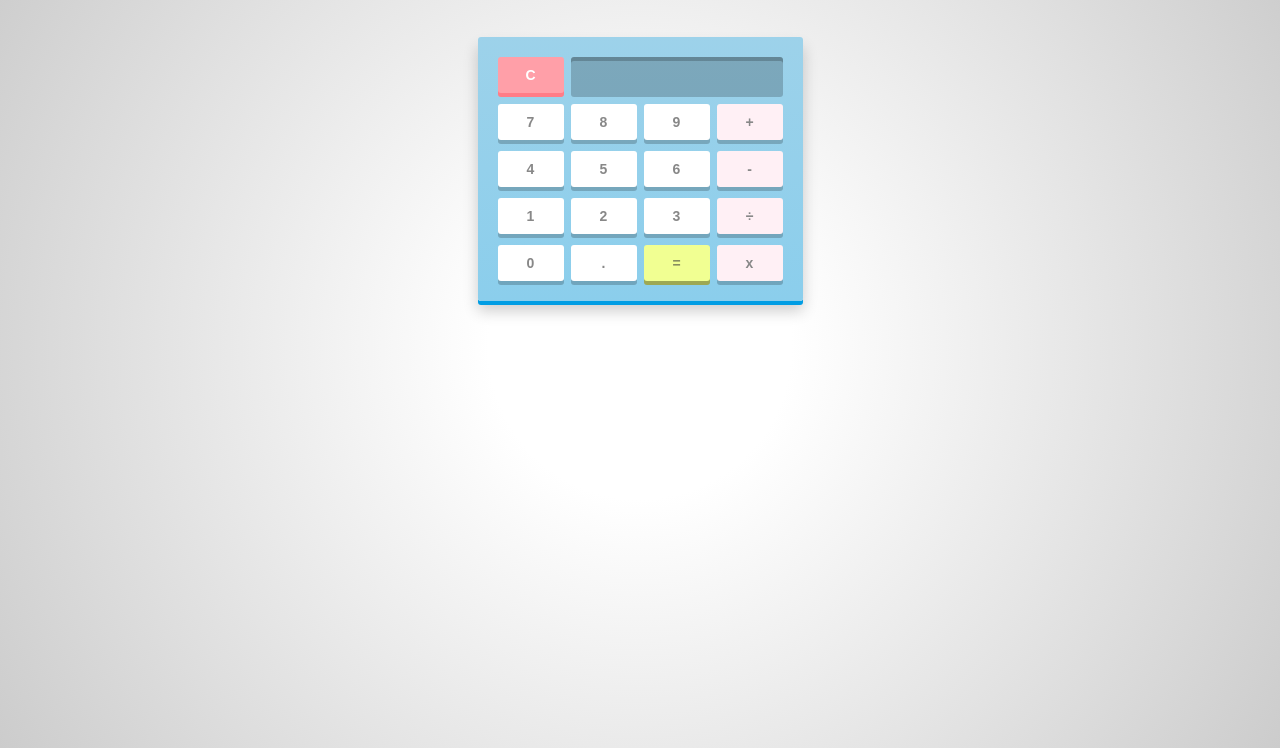
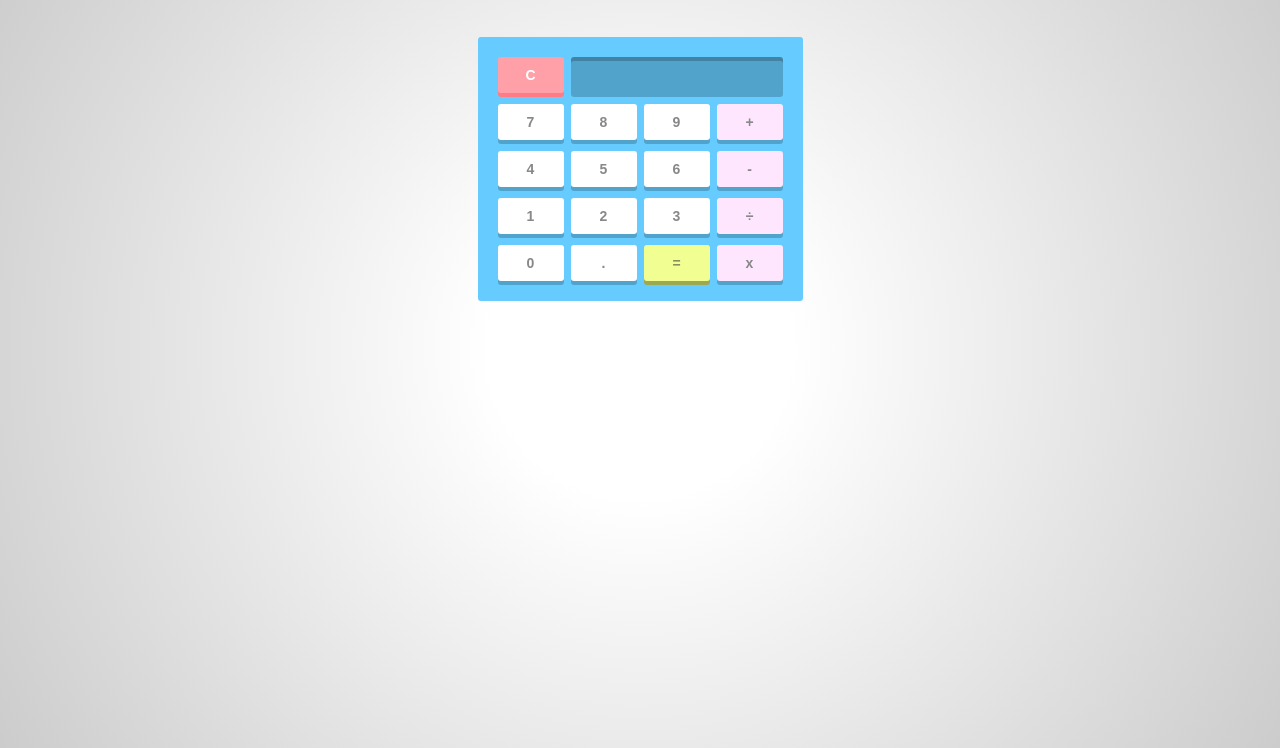
Before and after one commit to prems303/js-calculator, a plain HTML site: page index.html in a window 1280 px wide. Shown: the part 52-800 px from the top of the page. Drawn offline with Linux system fonts and the light colour scheme.

Commit message:
checked for functions

```diff
--- a/styles/main.css
+++ b/styles/main.css
@@ -30,11 +30,8 @@ h1 {
 
   margin: 40px auto;
   padding: 20px 20px 9px;
-
-  background: #9dd2ea;
-  background: linear-gradient(#9dd2ea, #8bceec);
+  background: #66ccff;
   border-radius: 3px;
-  box-shadow: 0px 4px #009de4, 0px 10px 15px rgba(0, 0, 0, 0.2);
 }
 
 /* Top portion */
@@ -98,7 +95,7 @@ h1 {
 /* Remove right margins from operator keys */
 /* style different type of keys (operators/evaluate/clear) differently */
 .keys span.operator {
-  background: #FFF0F5;
+  background: #ffe6ff;
   margin-right: 0;
 }
 
```
Also changed, not shown: code.js (line endings or trailing spaces).
